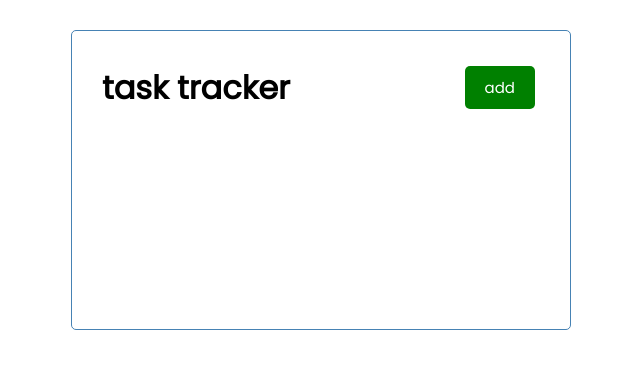
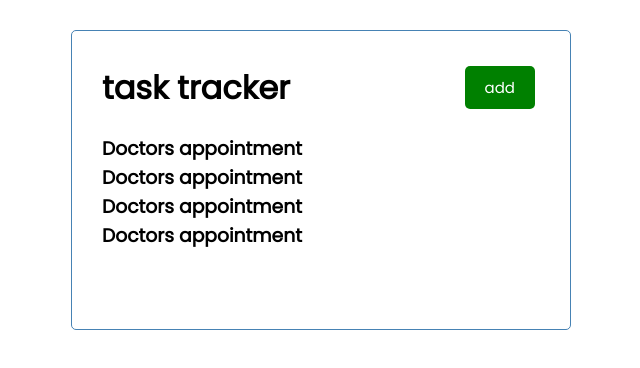
Before and after one commit to gersonbarajas62/react-task-tracker, a React (Create React App) app: page / in a window 1280 px wide. Shown: the top 368 px of the page, without its empty margins (319-959 px from the left). Built offline with nearby package versions, Linux system fonts and the light colour scheme; the HTML template or start-up script is replaced by a standard one.

Commit message:
Button changed

```diff
--- a/src/App.js
+++ b/src/App.js
@@ -1,4 +1,6 @@
-import Header from './components/Header'
+import Header from './components/Header';
+import Task from './components/Tasks';
+
 
 function App() {
 
@@ -6,7 +8,7 @@
     <div className="container">
 
       <Header />
-
+      <Task />
     </div>
   );
 }
--- /dev/null
+++ b/src/components/Tasks.js
@@ -0,0 +1,37 @@
+const task = [
+  {
+    id: 1,
+    text: 'Doctors appointment',
+    day: 'feb 5th at 2:30PM',
+    reminder:  true,
+  },
+  {
+    id: 2,
+    text: 'Doctors appointment',
+    day: 'feb 5th at 2:30PM',
+    reminder:  true,
+  },
+  {
+    id: 3,
+    text: 'Doctors appointment',
+    day: 'feb 5th at 2:30PM',
+    reminder:  true,
+  },
+  {
+    id: 4,
+    text: 'Doctors appointment',
+    day: 'feb 5th at 2:30PM',
+    reminder:  true,
+  }
+]
+
+const Task = () => {
+  return (
+    <>
+      {task.map((task)=> (
+      <h3 key={task.id}>{task.text}</h3>))}
+    </>
+  )
+}
+
+export default Task
```
